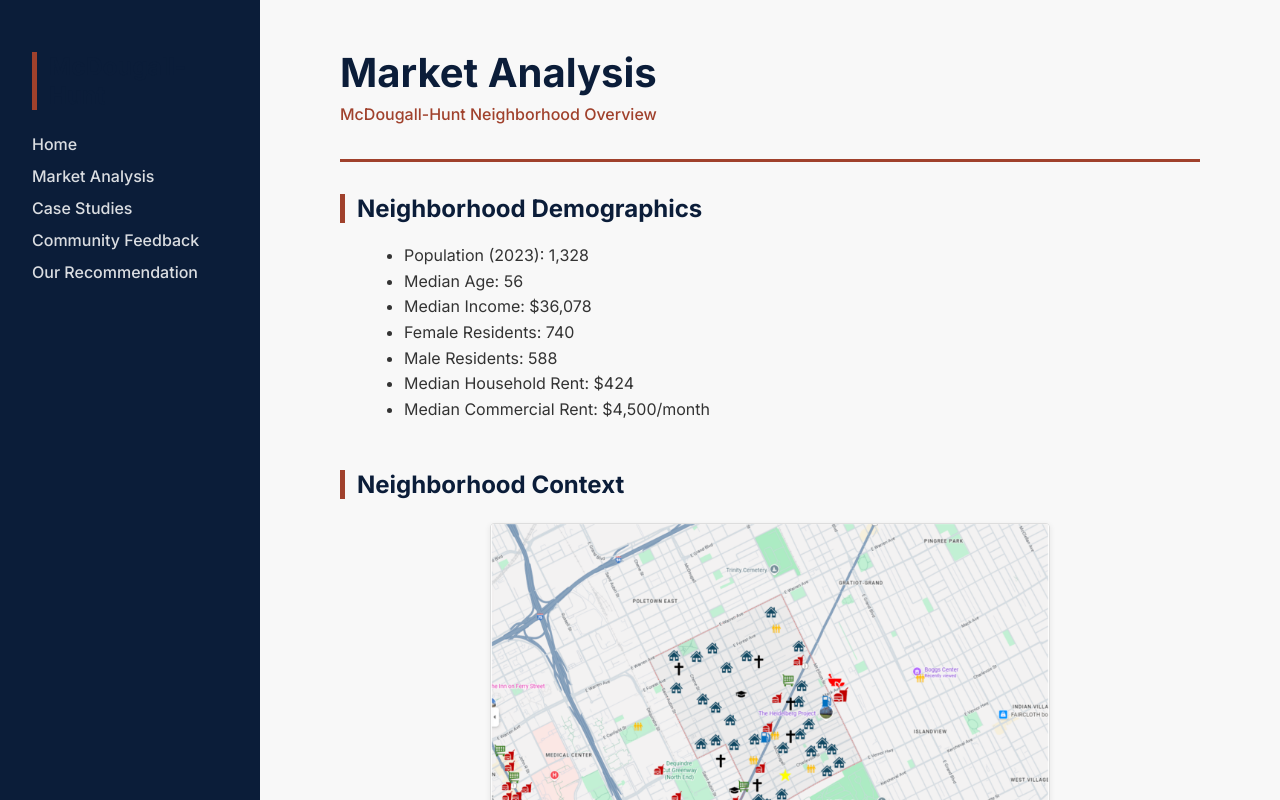
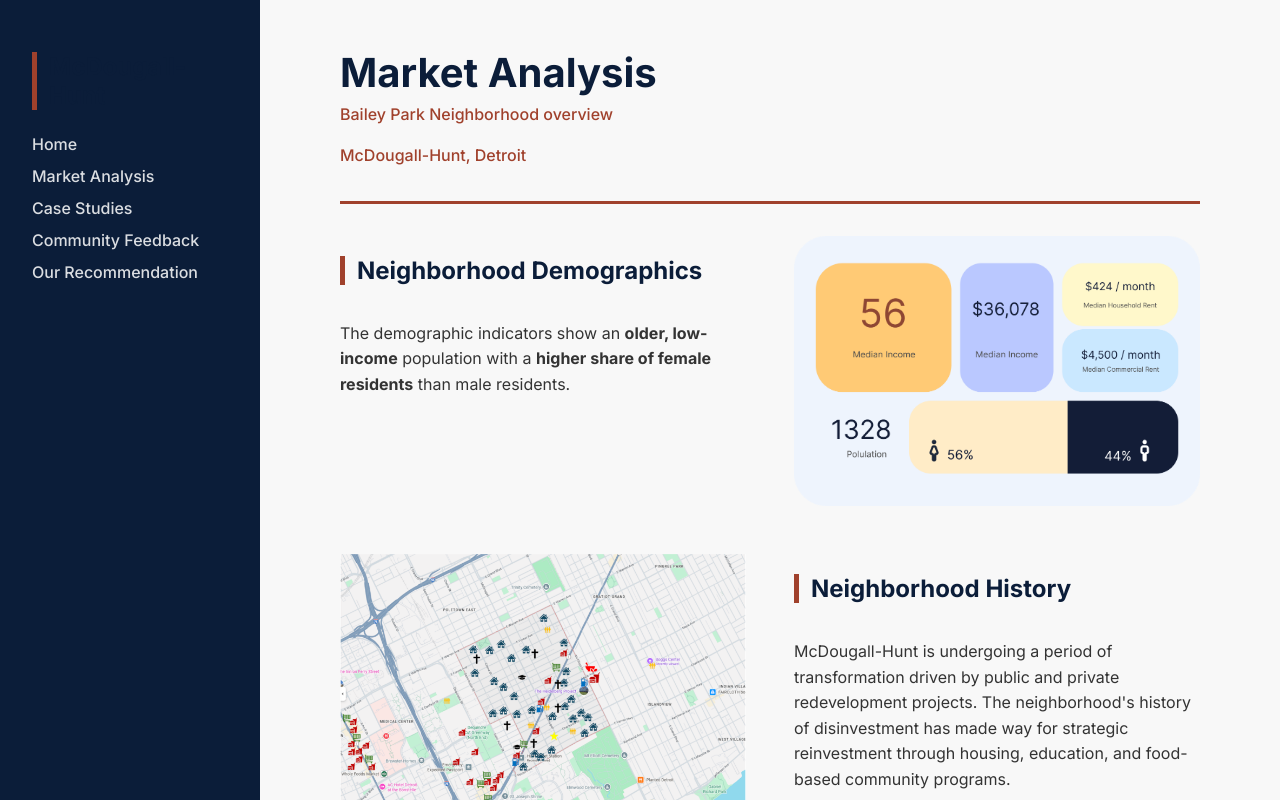
Before and after one commit to anujtaosf/bailey_park_MA, a React (Create React App) app: page /bailey_park_MA/market-analysis in a window 1280 px wide. Built offline with nearby package versions, Linux system fonts and the light colour scheme.

Commit message:
adding marketing analysis changes

```diff
--- a/src/App.css
+++ b/src/App.css
@@ -83,6 +83,33 @@ body {
 
 section {
   margin-bottom: 3rem;
+}
+
+/* Two-column section layout */
+.two-column-section {
+  display: grid;
+  grid-template-columns: 1fr 1fr;
+  gap: 3rem;
+  align-items: start;
+  margin-bottom: 3rem;
+}
+
+.section-content {
+  display: flex;
+  flex-direction: column;
+  justify-content: flex-start;
+}
+
+.section-visual {
+  display: flex;
+  flex-direction: column;
+  align-items: center;
+}
+
+.section-visual img {
+  max-width: 100%;
+  height: auto;
+  border: none;
 }
 
 h2 {
@@ -231,6 +258,54 @@ ul {
   color: #555;
   margin-top: 0.75rem;
   font-style: italic;
+}
+
+/* Responsive layout for smaller screens */
+@media (max-width: 968px) {
+  .two-column-section {
+    grid-template-columns: 1fr;
+    gap: 2rem;
+  }
+}
+
+/* Trend Boxes */
+.trends-grid {
+  display: grid;
+  grid-template-columns: repeat(3, 1fr);
+  gap: 2rem;
+  margin: 2rem 0;
+}
+
+.trend-box {
+  background-color: #f9f5ed;
+  padding: 2.5rem 2rem;
+  border: none;
+  border-radius: 4px;
+  box-shadow: none;
+  text-align: center;
+}
+
+.trend-box h4 {
+  margin-top: 0;
+  margin-bottom: 1rem;
+  color: #000;
+  font-size: 1.1rem;
+  font-weight: 400;
+  line-height: 1.4;
+}
+
+.trend-value {
+  font-size: 2rem;
+  font-weight: 700;
+  color: var(--brick);
+  margin: 1rem 0 1.5rem 0;
+}
+
+.trend-description {
+  font-size: 0.95rem;
+  line-height: 1.6;
+  color: #000;
+  margin-top: 0.75rem;
 }
 
 /* Table of Contents */
@@ -439,4 +514,48 @@ ul {
     font-size: 0.85rem;
     margin-top: 0.5rem;
   }
+
+  /* Two-column sections for print */
+  .two-column-section {
+    display: grid;
+    grid-template-columns: 1fr 1fr;
+    gap: 1.5rem;
+    page-break-inside: avoid;
+    margin-bottom: 2rem;
+  }
+
+  .section-visual img {
+    max-width: 100%;
+    border: none;
+  }
+
+  /* Print-friendly trend boxes */
+  .trends-grid {
+    display: grid;
+    grid-template-columns: repeat(3, 1fr);
+    gap: 1.5rem;
+    page-break-inside: avoid;
+  }
+
+  .trend-box {
+    background-color: #f9f5ed !important;
+    border: none !important;
+    padding: 1.5rem !important;
+    page-break-inside: avoid;
+    text-align: center;
+  }
+
+  .trend-box h4 {
+    color: #000 !important;
+  }
+
+  .trend-value {
+    font-size: 1.5rem;
+    color: var(--brick) !important;
+  }
+
+  .trend-description {
+    font-size: 0.85rem;
+    color: #000 !important;
+  }
 }
--- a/src/pages/MarketAnalysis.js
+++ b/src/pages/MarketAnalysis.js
@@ -1,36 +1,39 @@
 import React from "react";
 import mapImage from "../McDougall-Hunt-Info-Map.png";
+import infographicImage from "../neighborhood_demographics.png";
 
 function MarketAnalysis() {
   return (
     <div>
       <header className="report-header">
         <h1>Market Analysis</h1>
-        <p className="subtitle">McDougall-Hunt Neighborhood Overview</p>
+        <p className="subtitle">Bailey Park Neighborhood overview</p>
+        <p className="subtitle">McDougall-Hunt, Detroit</p>
       </header>
 
-      <section id="demographics">
+      <section id="demographics" className="two-column-section">
+        <div className="section-content">
           <h2>Neighborhood Demographics</h2>
-        <ul>
-          <li>Population (2023): 1,328</li>
-          <li>Median Age: 56</li>
-          <li>Median Income: $36,078</li>
-          <li>Female Residents: 740</li>
-          <li>Male Residents: 588</li>
-          <li>Median Household Rent: $424</li>
-          <li>Median Commercial Rent: $4,500/month</li>
-        </ul>
+          <p>
+            The demographic indicators show an <strong>older, low-income</strong> population with a <strong>higher share of female residents</strong> than male residents.
+          </p>
+        </div>
+
+        <div className="section-visual">
+          <img
+            src={infographicImage}
+            alt="McDougall-Hunt Neighborhood Infographic"
+          />
+        </div>
       </section>
 
-      <section id="neighborhood-context">
-        <h2>Neighborhood Context</h2>
-        <div className="figure-container">
+      <section id="neighborhood-context" className="two-column-section">
+        <div className="section-visual">
           <img src={mapImage} alt="McDougall-Hunt Neighborhood Map" />
           <p className="figure-caption"><strong>Figure 1:</strong> McDougall-Hunt Neighborhood Context Map</p>
         </div>
-      </section>
 
-      <section id="history">
+        <div className="section-content">
           <h2>Neighborhood History</h2>
           <p>
             McDougall-Hunt is undergoing a period of transformation driven by
@@ -38,51 +41,48 @@ function MarketAnalysis() {
             history of disinvestment has made way for strategic reinvestment
             through housing, education, and food-based community programs.
           </p>
+        </div>
       </section>
 
       <section id="quantitative">
-        <h2>Quantitative Trends</h2>
+        <h2>Market Quantitative Trends</h2>
+
+        <div className="trends-grid">
+          <div className="trend-box">
+            <h4>Average renovation cost</h4>
+            <p className="trend-value">$560/SF</p>
+            <p className="trend-description">
+              Historic & civic renovations often <strong>exceed $500/SF and rely on federal historic tax credits,</strong> community development grants, and philanthropy.
+            </p>
+          </div>
+
+          <div className="trend-box">
+            <h4>Average completion timeline</h4>
+            <p className="trend-value">4–5 years</p>
+            <p className="trend-description">
+              Project timelines range usually from <strong>four to eight years</strong> due to environmental remediation, preservation, and financing complexity.
+            </p>
+          </div>
+
+          <div className="trend-box">
+            <h4>Average total project cost</h4>
+            <p className="trend-value">$9.3M</p>
+            <p className="trend-description">
+              Based on calculations, <strong>the average total project cost is about $9.3M.</strong>
+            </p>
+          </div>
+        </div>
+
         <p>
-          Average total project cost: ~<strong>$9.3M</strong> <br />
-          Average renovation cost: ~<strong>$560/SF</strong> <br />
-          Average completion timeline: ~<strong>4–5 years</strong>
-        </p>
-        <p>
-          The average renovation costs in the area of historic and civic
-          buildings tend to be over $500/SF and are often funded by federal
-          historic tax credits, community development grants, and
-          philanthropic support. There is also a relatively long development
-          cycle across projects. Projects have taken anywhere from four to
-          eight years to complete due to environmental remediation, historic
-          preservation requirements, and financial barriers.
-        </p>
-        <p>
-          There are many smaller-scale community projects, such as Detroit
-          Food Academy's renovation at 3442 McDougall ($360,000) and Brilliant
-          Detroit's McDougall-Hunt Hub ($20,000). These have a large financial
-          gap compared to large adaptive reuse efforts like 1337 Division
-          ($15.5M) or The Assembly in Corktown ($39M). This disparity
-          highlights two parallel investment pathways in the neighborhood. The
-          first is mission-driven renovations with smaller budgets that meet
-          immediate community needs. The second being capital-intensive
-          adaptive reuse projects that aim to attract creative or new
-          industries and new residents.
-        </p>
-        <p>
-          The data we've gathered indicates that while Mcdougall-Hunt remains
-          an affordable and community-centered neighborhood, it is also set up
-          for steady growth. Property values appear to be subtly increasing,
-          and long-term capital is beginning to take off through investment
-          and federal infrastructure projects. Mcdougall-Hunt's future
-          development projects will likely depend on balancing affordability
-          with reinvestment. We should ensure that projects benefit existing
-          residents while also attracting new economic opportunities and
-          bringing money into the neighborhood.
+          Smaller, mission-driven projects (e.g., Detroit Food Academy at $360k; Brilliant Detroit at $20k) contrast with capital-intensive
+          adaptive reuse (e.g., 1337 Division at $15.5M; Assembly at $39M), revealing two parallel investment pathways. As the
+          neighborhood remains affordable and community-centered while positioned for steady growth, future projects will need to
+          balance affordability with reinvestment to ensure benefits for existing residents.
         </p>
       </section>
 
-      <section id="infrastructure">
-        <h2>Infrastructure Trends</h2>
+      <section id="quantitative-text">
+        <h2>Market Quantitative Trends</h2>
         <p>
           The usages of newly renovated buildings show a rise in
           community-driven infrastructure that focuses on local engagement
```
Also changed, not shown: src/neighborhood_demographics.png (added). Lines whose indentation alone changed are shown as unchanged.
